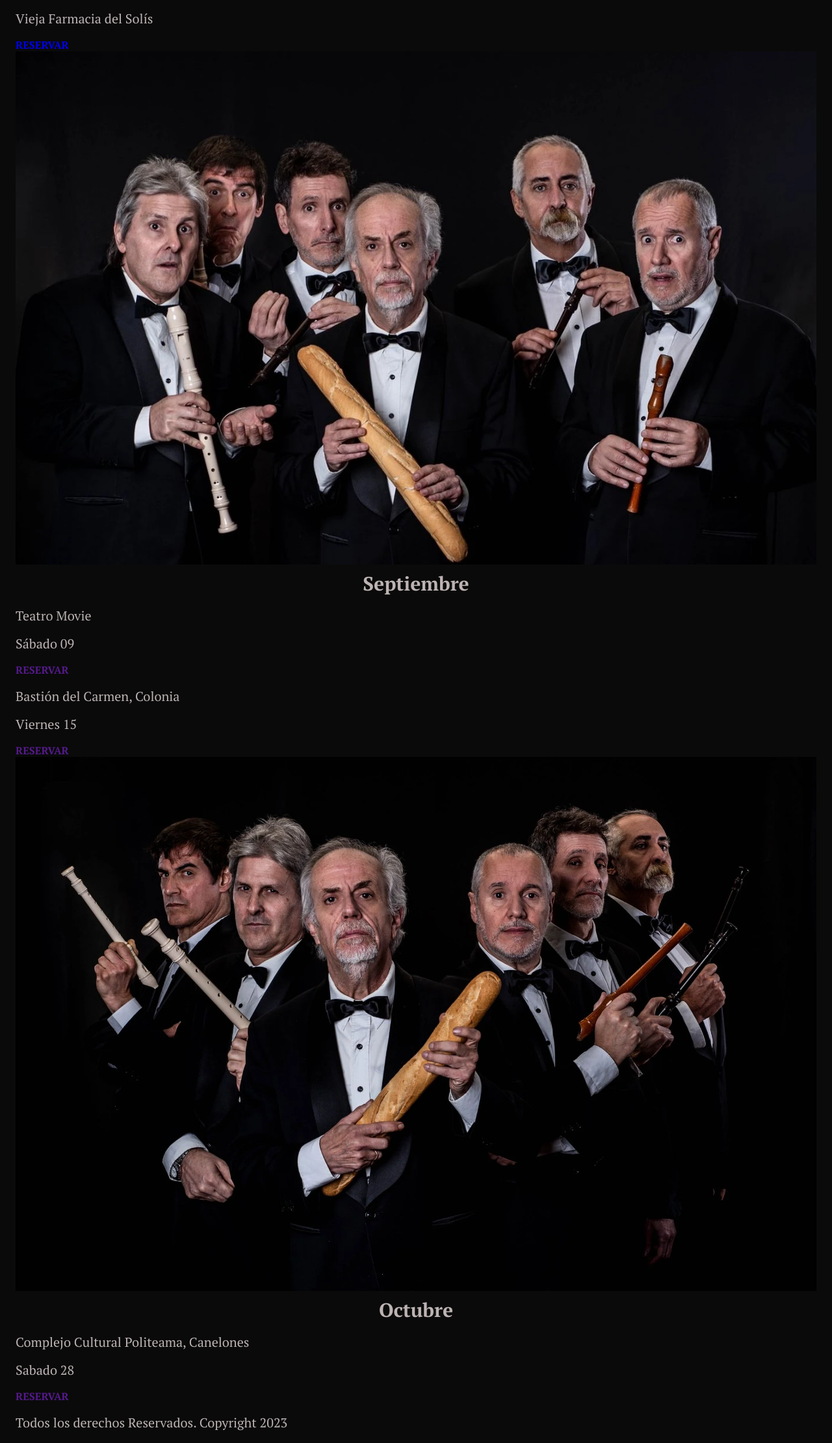
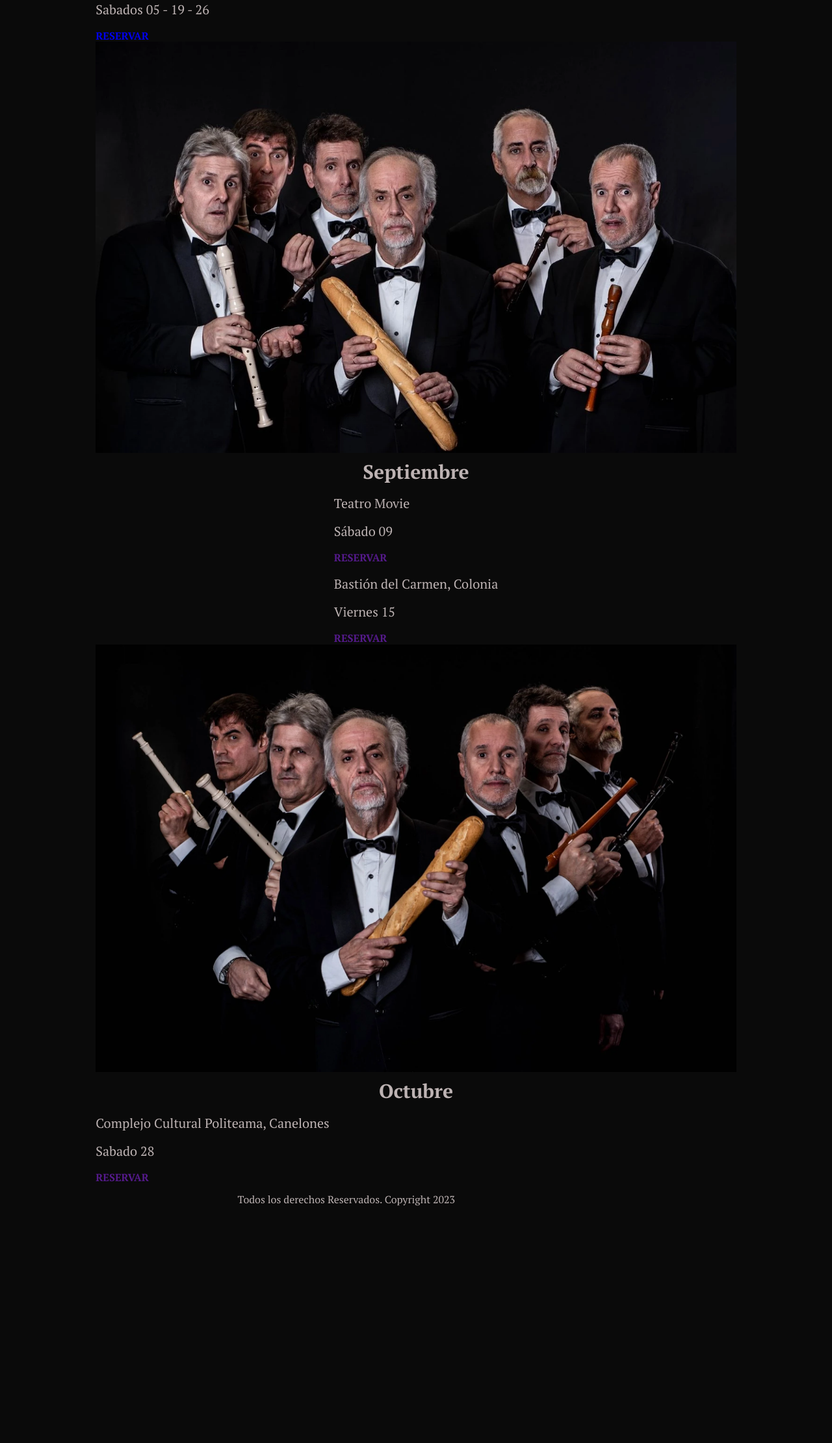
Before and after one commit to Michellefsd/tocatayfuga, a website: page fechas.html in a window 1280 px wide. Shown: the part 229-2450 px from the top of the page at 65% size. After the commit the page ends 2100 px from the top, so only its background shows below. Drawn offline with Linux system fonts and the light colour scheme.

Commit message:
armando la pagina de fechas

```diff
--- a/fechas.html
+++ b/fechas.html
@@ -14,32 +14,32 @@
 <body>
     <header>
         <div>
-           <a href="index.html"><h1>Tocata & Fuga</h1></a>
+           <a class="link" href="index.html"><h1>Tocata & Fuga</h1></a>
         <!--    <nav class="navegacion-principal">
                 <a href="propuesta.html">Propuesta</a>
                 <a href="fechas.html">Fechas</a>
                 <a href="entradas.html">Galería</a>
             </nav> -->
+            <h3 class="link">Próximas Fechas</h3>
         </div>
     </header>
-    <h3>Próximas <br> Fechas</h3>
 
-    <div>
-        <section>
+    <div class="container column">
+        <section class="">
             <div>
                 <h3 class="mes">Agosto</h3>
-                <!-- <p>Sábados</p> -->
+                <p>Vieja Farmacia del Solís</p>
                 <p>Sabados 05 - 19 - 26</p>
-                <p>Vieja Farmacia del Solís</p>
                 <a target="blank" href="https://vieja-farmacia-solis.mibuybutton.com/products/tocata-y-fuga-son-risas-de-re-cuerdos">Reservar</a>
             </div>
-            <picture>
+            <picture class="img-fechas">
                 <img src="src/img/tyf4short.webp" alt="Imagen Grupo">
             </picture>
         </section>
-        <section>
-            <div >
+        <section class="">
+            <div>
                 <h3 class="mes">Septiembre</h3>
+                <div class="">
                     <div>
                         <p>Teatro Movie</p>
                         <p>Sábado 09</p>
@@ -51,9 +51,10 @@
                         <a target="bank" href="">Reservar</a>
                     </div>
                 </div>
+            </div>
         </section>
-        <section>
-            <picture>
+        <section class="">
+            <picture class="img-fechas">
                 <img src="build/img/tyf3.webp" alt="Imagen Grupo">
             </picture>
             <div>
@@ -64,8 +65,8 @@
             </div>
         </section>
     </div>
-    <footer>
-        <p> Todos los derechos Reservados. Copyright 2023</p>
+    <footer  class="footer margin">
+        <p class="copyright container"> Todos los derechos Reservados. Copyright 2023</p>
     </footer>
 </body>
 </html>
--- a/src/scss/layout/_festival.scss
+++ b/src/scss/layout/_festival.scss
@@ -24,21 +24,12 @@
         display: flex;
         flex-direction: column;
         justify-content: center;
-        margin: 1rem 1rem;
+        margin: 1.6rem;
         letter-spacing: .8px;
     }
 }
 
-
-.propuesta-txt {
-    line-height: 1.5;
-    h2{
-        color: white;
-        padding-top: 3rem;
-    }
-
-    .fecha{
-        color: v.$rojo ;
-        font-weight: 700;
-    }
-};
+.fecha{
+    color: v.$rojo ;
+    font-weight: 700;
+}
--- a/src/scss/layout/_header.scss
+++ b/src/scss/layout/_header.scss
@@ -82,6 +82,11 @@
 }
 .center {
     display: flex;
+    flex-direction: column;
     align-items: center;
     justify-content: center;
+    @include m.tablet{
+        display: flex;
+        flex-direction: row;
+    }
 }
--- a/src/scss/layout/fechas.scss
+++ b/src/scss/layout/fechas.scss
@@ -10,16 +10,6 @@
         grid-template-columns: repeat(2, 1fr);
         gap: 2.4rem;
     }
-}
-.img3 {
-    display: none;
-}
-
-.img2 {
-    display: flex;
-    justify-content: center;
-    align-items: center;
-
 }
 .galeria-img {
     @include m.laptop {
@@ -48,10 +38,20 @@
         text-align: center;
     }
 }
-.fechas-flex {
+.column {
     display: flex;
+    flex-direction: column;
+    justify-content: center;
+    align-items: center;
 }
 .mes {
     text-align: center;
     color: v.$gris;
 }
+.img-fechas {
+    max-width: 40%;
+    object-fit: contain;
+}
+.img-fechas img {
+    object-fit: cover;
+}
```
Also changed, not shown: index.html (+5 -1 lines), build/css/app.css, build/css/layout/fechas.css, dist/fechas.html, dist/index.html, 2 other files. Lines whose indentation alone changed are shown as unchanged.
